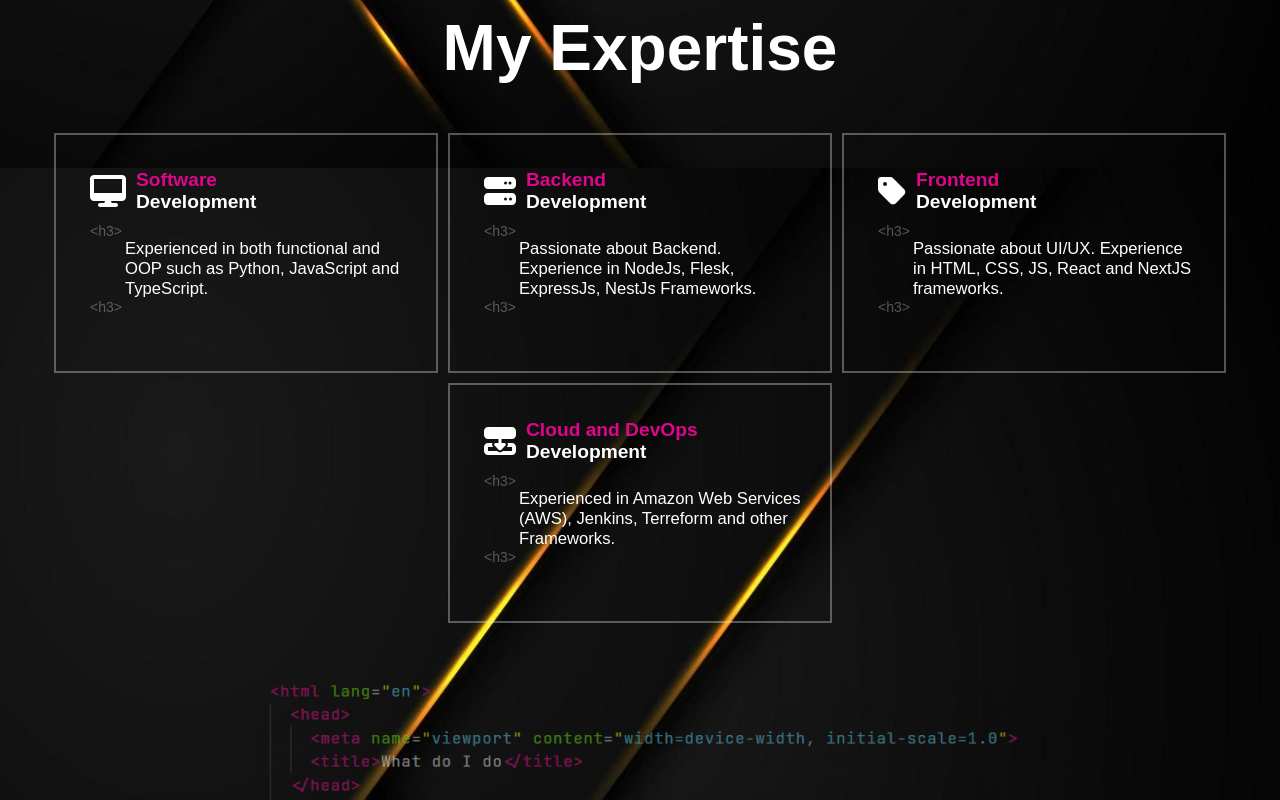
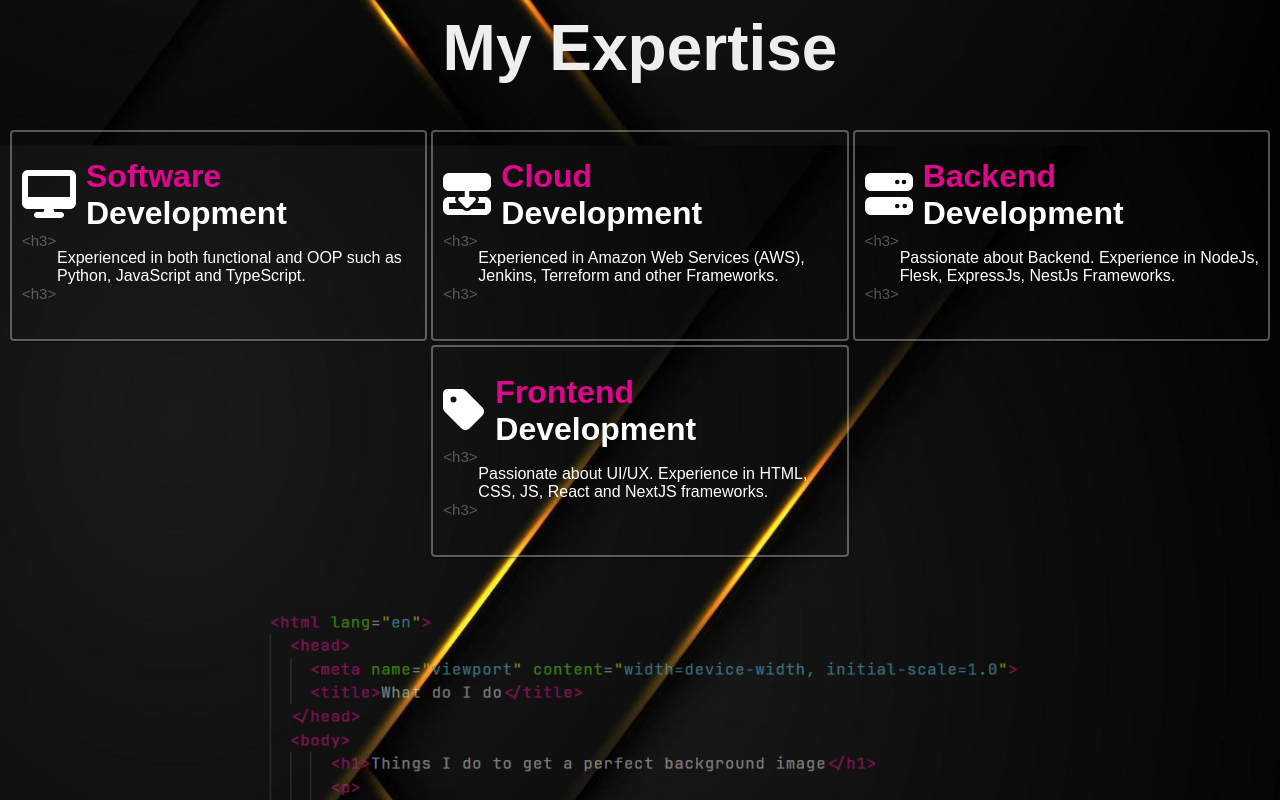
Before and after one commit to dazambrano/web, a React (Create React App) app: page / in a window 1280 px wide. Shown: the part 840-1640 px from the top of the page. Built offline with nearby package versions, Linux system fonts and the light colour scheme; no server answers.

Commit message:
Create Module called Expertice

```diff
--- a/src/App.css
+++ b/src/App.css
@@ -29,76 +29,15 @@
     }
 }
 
-.my_expertise,
 .my_experience {
     font-size: 4vh;
     text-align: center;
 }
 
-.my_expertise,
 .my_experience h1,
 .my_experience button,
 .footer_title_text {
     color: white;
-}
-
-.my_expertise_skill_description div {
-    display: inline-block;
-    text-align: left;
-    margin: 5px;
-    height: 30vh;
-    width: 30vw;
-}
-
-.my_expertise_skill_description>div {
-    border: 2px solid rgba(238, 238, 238, 0.343);
-}
-
-.box_skill {
-    padding: 3vh;
-}
-
-.skill_title_description * {
-    display: inline-block;
-    margin: 5px;
-}
-
-.skill_title_description h5 {
-    font-size: 1.5vw;
-    text-align: left;
-    width: 15vw;
-}
-
-.skill_title_description h5 span {
-    margin: 0;
-    color: #DF058D;
-}
-
-.skill_description {
-    display: block !important;
-    padding-left: 35px;
-    text-align: left;
-    font-family: 'Roboto Mono', Sans-serif;
-    font-size: 1.3vw;
-    cursor: pointer;
-    max-width: 25vw;
-    min-width: auto !important;
-}
-
-.skill_description::before {
-    content: "<h3>";
-    opacity: 0.3;
-    display: block;
-    margin-left: -35px;
-    font-size: 14px;
-}
-
-.skill_description::after {
-    content: "<h3>";
-    opacity: 0.3;
-    display: block;
-    margin-left: -35px;
-    font-size: 14px;
 }
 
 .hello_word_dummpy {
--- a/src/App.js
+++ b/src/App.js
@@ -1,14 +1,13 @@
 import NavBar from './components/NavBar/NavBar';
 import './App.css';
-import { FontAwesomeIcon } from '@fortawesome/react-fontawesome';
-import { faDesktop, faTag, faDiagramNext, faServer } from '@fortawesome/free-solid-svg-icons';
 import Experience from './components/Experience/Experience'
 import Paper from '@mui/material/Paper';
 import { styled } from '@mui/material/styles';
-import { Accordion, AccordionSummary, Grid, AccordionDetails, Typography } from '@mui/material';
+import { Grid } from '@mui/material';
 import Workana from './images/workana.webp';
 import LinkedInIcon from '@mui/icons-material/LinkedIn';
 import GitHubIcon from '@mui/icons-material/GitHub';
+import Expertise from './components/Expertise/Expertise';
 
 const Item = styled(Paper)(({ theme }) => ({
   backgroundColor: theme.palette.mode === 'dark' ? '#1A2027' : '#fff',
@@ -53,63 +52,7 @@ function App() {
 
       <div className='my_expertise' id='my_expertise'>
         <h1>My Expertise</h1>
-        <div className='my_expertise_skill_description'>
-          <div className='box_skill'>
-            <div className='skill_title_description'>
-              <FontAwesomeIcon icon={faDesktop} />
-              <h5>
-                <span>Software</span>
-                Development
-              </h5>
-
-              <div className='skill_description'>
-                Experienced in both functional and OOP such as Python, JavaScript and TypeScript.
-              </div>
-            </div>
-          </div>
-          <div className='box_skill'>
-            <div className='skill_title_description'>
-              <FontAwesomeIcon icon={faServer} />
-              <h5>
-                <span>Backend</span>
-                Development
-              </h5>
-
-              <div className='skill_description'>
-                Passionate about Backend. Experience in NodeJs, Flesk, ExpressJs, NestJs Frameworks.
-              </div>
-            </div>
-          </div>
-          <div className='box_skill'>
-            <div className='skill_title_description'>
-              <FontAwesomeIcon icon={faTag} />
-              <h5>
-                <span>Frontend</span>
-                Development
-              </h5>
-
-              <div className='skill_description'>
-                Passionate about UI/UX. Experience in HTML, CSS, JS, React and NextJS frameworks.
-              </div>
-            </div>
-          </div>
-        </div>
-
-        <div className='my_expertise_skill_description'>
-          <div className='box_skill'>
-            <div className='skill_title_description'>
-              <FontAwesomeIcon icon={faDiagramNext} />
-              <h5>
-                <span>Cloud and DevOps</span>
-                Development
-              </h5>
-
-              <div className='skill_description'>
-                Experienced in Amazon Web Services (AWS), Jenkins, Terreform and other Frameworks.
-              </div>
-            </div>
-          </div>
-        </div>
+        <Expertise />
       </div>
 
       <div className='hello_word_dummpy' />
--- /dev/null
+++ b/src/components/Expertise/Expertise.js
@@ -0,0 +1,74 @@
+import { faTag, faDesktop, faServer, faDiagramNext } from "@fortawesome/free-solid-svg-icons";
+import { FontAwesomeIcon } from "@fortawesome/react-fontawesome";
+import { experimentalStyled as styled } from '@mui/material/styles';
+import Box from '@mui/material/Box';
+import Paper from '@mui/material/Paper';
+import Grid from '@mui/material/Grid';
+import "./style.css";
+
+const Item = styled(Paper)(() => ({
+    textAlign: 'center',
+    alignContent: 'center',
+    background: 'transparent',
+    color: 'white'
+}));
+
+const EXPERTISE = [
+    {
+        id: 1,
+        icon: faDesktop,
+        role_span: "Software",
+        role_h5: "Development",
+        description: "Experienced in both functional and OOP such as Python, JavaScript and TypeScript."
+    },
+    {
+        id: 2,
+        icon: faDiagramNext,
+        role_span: "Cloud",
+        role_h5: "Development",
+        description: "Experienced in Amazon Web Services (AWS), Jenkins, Terreform and other Frameworks."
+    },
+    {
+        id: 3,
+        icon: faServer,
+        role_span: "Backend",
+        role_h5: "Development",
+        description: "Passionate about Backend. Experience in NodeJs, Flesk, ExpressJs, NestJs Frameworks."
+    },
+    {
+        id: 4,
+        icon: faTag,
+        role_span: "Frontend",
+        role_h5: "Development",
+        description: "Passionate about UI/UX. Experience in HTML, CSS, JS, React and NextJS frameworks."
+    }
+]
+
+export default function Expertise() {
+    return (
+        <Box>
+            <Grid justifyContent={'center'} container columns={{ xs: 3, sm: 8, md: 12 }}>
+                {EXPERTISE.map((element) => (
+                    <Grid item xs={2} sm={4} md={4} key={element.id}>
+                        <Item className='my_expertise_skill_description'>
+                            <Grid className='skill_title_description'>
+                                <Grid className='skill_title_description_icon'>
+                                    <FontAwesomeIcon icon={element.icon} />
+                                </Grid>
+                                <Grid className="skill_title_description_title">
+                                    <h2>
+                                        <span>{element.role_span}</span>
+                                        {element.role_h5}
+                                    </h2>
+                                </Grid>
+                            </Grid>
+                            <Grid className='skill_description'>
+                                {element.description}
+                            </Grid>
+                        </Item>
+                    </Grid>
+                ))}
+            </Grid>
+        </Box>
+    )
+}
--- /dev/null
+++ b/src/components/Expertise/style.css
@@ -0,0 +1,60 @@
+.my_expertise {
+    font-size: 4vh;
+    color: #eee;
+    text-align: center;
+}
+
+.my_expertise_skill_description div {
+    display: inline-block;
+}
+
+.my_expertise_skill_description {
+    border: 2px solid rgba(238, 238, 238, 0.343);
+    cursor: pointer;
+    margin: 2px;
+    padding-bottom: 4vh;
+}
+
+.skill_title_description {
+    float: left;
+}
+
+.skill_title_description_icon * {
+    padding: 10px;
+    height: 6vh;
+}
+
+.skill_title_description_title h2 {
+    height: 30px;
+    text-align: left;
+    font-size: 2rem;
+}
+
+.skill_title_description_title h2 span {
+    display: block;
+    color: #DF058D;
+}
+
+.skill_description {
+    text-align: left;
+    font-family: 'Poppins', Sans-serif;
+    font-size: 1rem;
+    cursor: pointer;
+    margin-left: 45px;
+}
+
+.skill_description::before {
+    content: "<h3>";
+    opacity: 0.3;
+    display: block;
+    margin-left: -35px;
+    font-size: 15px;
+}
+
+.skill_description::after {
+    content: "<h3>";
+    opacity: 0.3;
+    display: block;
+    margin-left: -35px;
+    font-size: 15px;
+}
```
